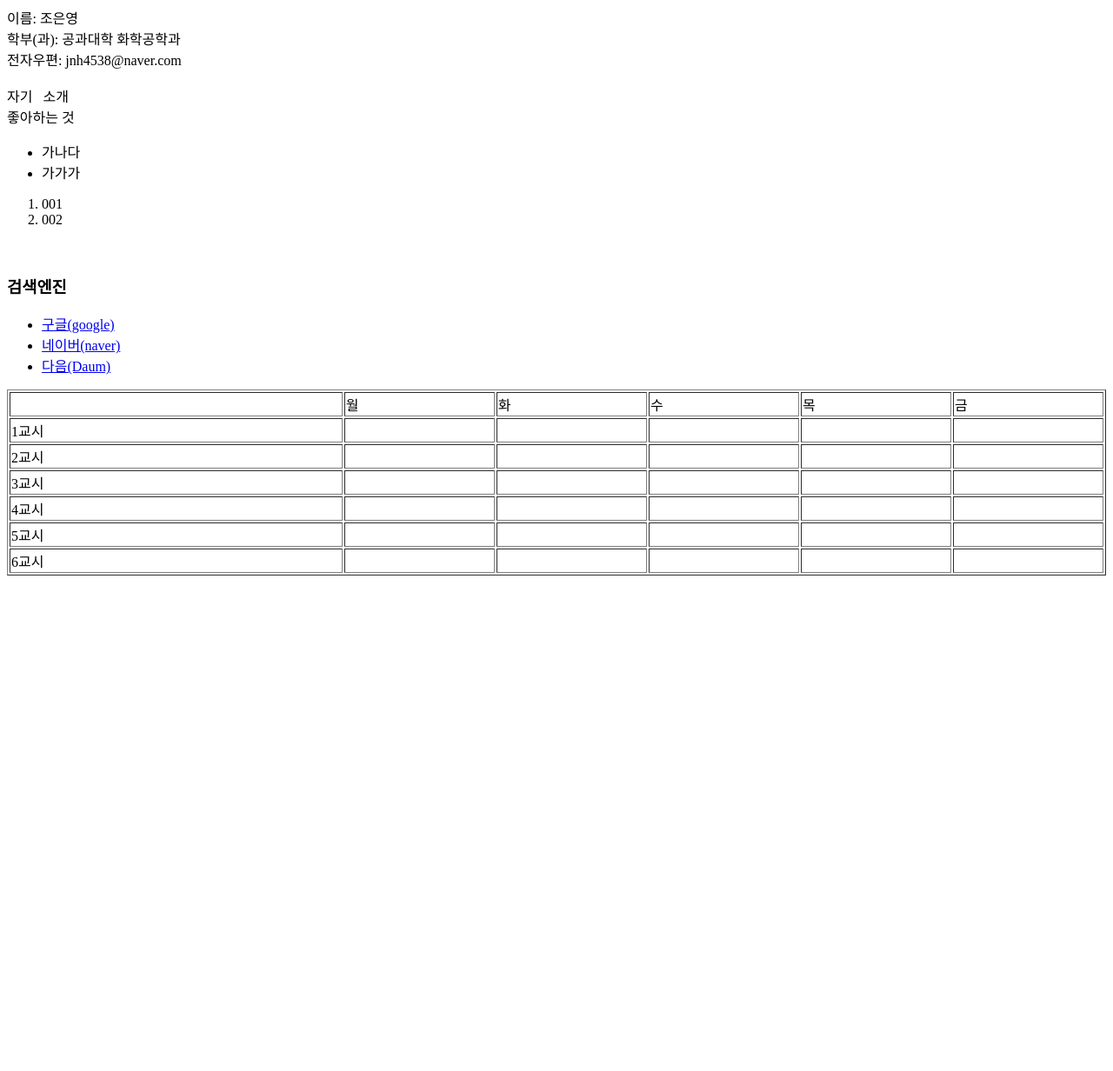
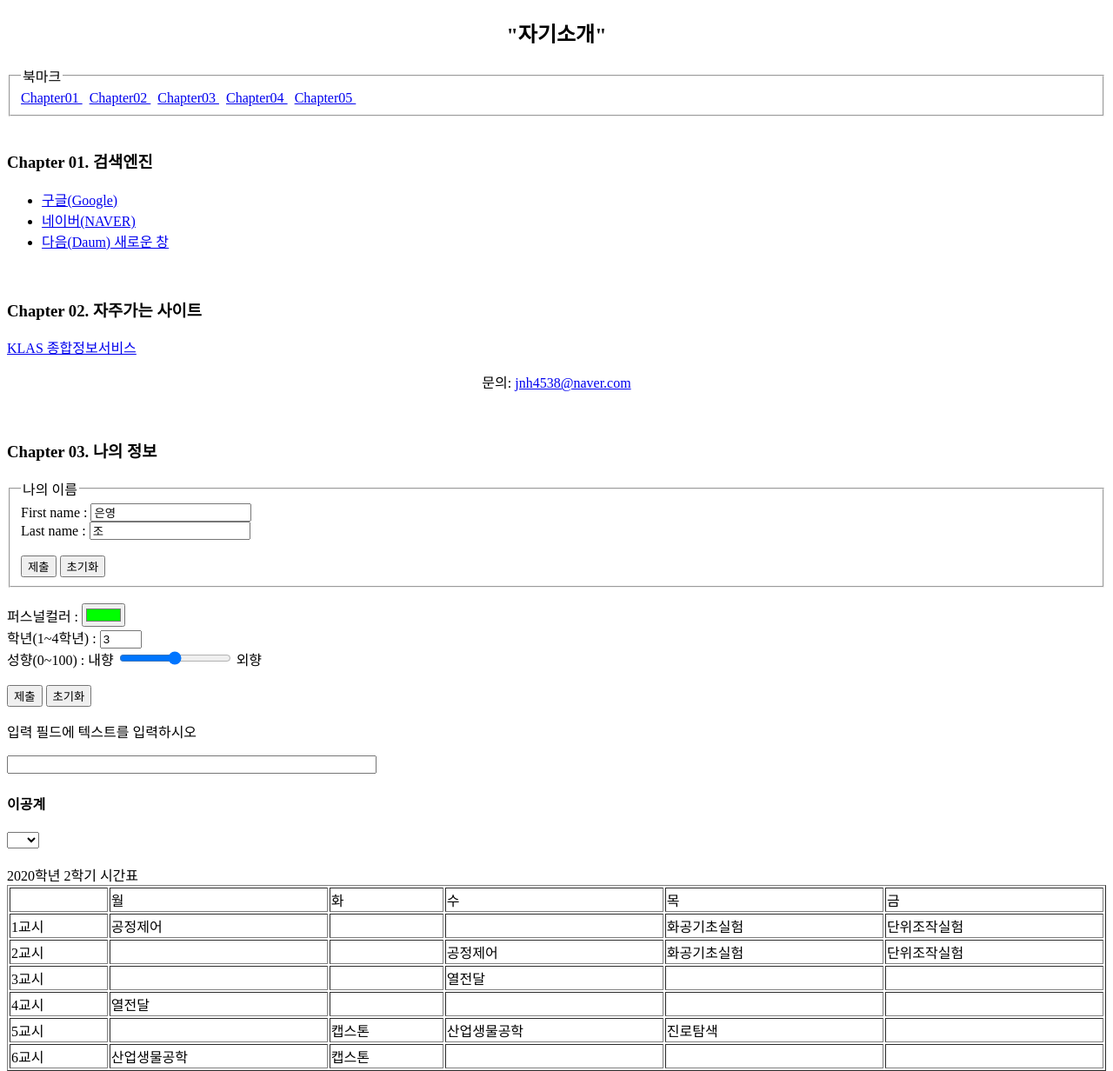
Before and after one commit to eunyoung6/eunyoung6.github.io, a plain HTML site: page index.html in a window 1280 px wide. Shown: the top 1232 px of the page at 87% size. Before the commit the page ends 800 px from the top, so only its background shows below. Drawn offline with Linux system fonts and the light colour scheme.

Commit message:
Update index.html

```diff
--- a/index.html
+++ b/index.html
@@ -1,33 +1,120 @@
-<!--HTML 문서 기본 구조-->
 <!DOCTYPE html>
 <HTML>
-<HEAD>
-  <title> 웹 프로그래밍 </title>
-</HEAD>
+<HEAD><title> 1차, 개인 프로젝트 계획서 </title></HEAD>
+
+
+
+<style>
+
+</style>
+
+
+
+
 <BODY>
-  이름: 조은영 <br>
-  학부(과): 공과대학 화학공학과 <br>
-  전자우편: jnh4538@naver.com <br>
-  <br>
-  자기 &nbsp; 소개 <br>
-  좋아하는 것 <br>
-  <ul> <li> 가나다 </li>
-       <li> 가가가 </li>
-  </ul>
-  <ol><li> 001 </li>
-    <li> 002 </li>
-  </ol>
+
+<a id=Top> </a>
+
+<h2 style="text-align:center;"> "자기소개" </h2>
+
+<fieldset>
+<legend> 북마크 </legend>
+<a href=#Chapter01> Chapter01 </a> &nbsp;
+<a href=#Chapter02> Chapter02 </a> &nbsp;
+<a href=#Chapter03> Chapter03 </a> &nbsp;
+<a href=#Chapter04> Chapter04 </a> &nbsp;
+<a href=#Chapter05> Chapter05 </a> &nbsp;
+</fieldset>
+
 
 <br>
-
-<h3> 검색엔진 </h3>
+<h3 id=Chapter01> Chapter 01. 검색엔진 </h3>
 <ul>
-    <li> <a href="https://www.google.com"> 구글(google) </a>
-    <li> <a href="https://www.naver.com" target=_self> 네이버(naver) </a>
-    <li> <a href="https://www.daum.net" target=_blank> 다음(Daum) </a>
+    <li> <a href="https://www.google.com"> 구글(Google) </a>
+    <li> <a href="https://www.naver.com" target=_self> 네이버(NAVER) </a>
+    <li> <a href="https://www.daum.net" target=_blank> 다음(Daum) 새로운 창 </a>
 </ul>
 
+
+<br>
+<h3 id=Chapter02> Chapter 02. 자주가는 사이트 </h3>
+<a href="https://klas.kw.ac.kr/std/cmn/frame/Frame.do" type="text/html"> KLAS 종합정보서비스 </a>
+
+<p align=center>
+문의: <a href="mailto: jnh4538@naver.com"> jnh4538@naver.com </a>
+</p>
+
+
+<br>
+<h3 id=Chapter03> Chapter 03. 나의 정보 </h3>
+<fieldset>
+<legend> 나의 이름 </legend> <!-- legend 태그 : 캡션 정의-->
+<form name="이름" action="https://eunyoung6.github.io/" method="GET">
+        <!--input 태그: type 속성-->
+        First name : <input type="text" name="firstname" value="은영"> <br>
+        Last name : <input type="text" name="lastname" value="조"> <br>
+
+        <input type="hidden" name="alias" value="Eunyoung"> <br>
+
+        <!-- type 속성 : 버튼 정의-->
+        <input type="submit" value="제출">
+        <input type="reset" value="초기화">
+
+</form>
+</fieldset>
+
+
+
+<br>
+<!--색깔, 숫자, 범위 선택-->
+<form name="Eunyoung" action="https://eunyoung6.github.io/" method="GET">
+퍼스널컬러 : <input type="color" name="favorite_color" value="#00ff00"> <br>
+학년(1~4학년) : <input type="number" name="grade" min="1" max="4" value="3"> <br>
+성향(0~100) : 내향 <input type="range" name="volume" min="0" max="100"> 외향 <br>
+<br>
+        <!-- type 속성 : 버튼 정의-->
+        <input type="submit" value="제출">
+        <input type="reset" value="초기화">
+
+</form>
+
+
+<!-- JavaScript : oninput 이벤트 -- 사용자 입력 시 발생-->
+<p> 입력 필드에 텍스트를 입력하시오 </p>
+<input type="text" id="myInput" oninput="myFunction()" size="50">
+
+<p id="demo"> </p>
+
+<script>
+    function myFunction() {
+        var temp=document.getElementById("myinput").value;
+        document.getElementById("demo").innerHTML="사용자 입력 :" +temp;
+    }
+</script>
+
+
+<h4> 이공계 </h4>
+<!-- 옵션 그룹화 optgroup 태그 -- @작동이 안되니 체크하기@ -->
+<select>
+    <optgroup label="공과대학">
+        <option value="Architectural_Engineering" 건축공학과> </option>
+        <option value="Environmental_Engineering" 환경공학과> </option>
+        <option value="Chemical_Engineering" 화학공학과>  </option>
+        <option value="Architecture" 건축학과> </option>
+
+    </optgroup>
+
+
+</select>
+<br>
+
+
+
+
+<br>
+<!-- 시간표 작성하기 -->
 <table width=100% border="1">
+    2020학년 2학기 시간표
     <tr>
             <td> </td>
             <td> 월</td>
@@ -39,34 +126,34 @@
 
     <tr>
             <td> 1교시 </td>
+            <td> 공정제어 </td>
             <td> &nbsp; </td>
             <td> &nbsp; </td>
-                <td> &nbsp; </td>
-                <td> &nbsp; </td>
-                <td> &nbsp; </td>
+            <td> 화공기초실험 </td>
+            <td> 단위조작실험 </td>
     </tr>
 
     <tr>
             <td> 2교시 </td>
             <td> &nbsp; </td>
             <td> &nbsp; </td>
-                <td> &nbsp; </td>
-                <td> &nbsp; </td>
-                <td> &nbsp; </td>
+            <td> 공정제어 </td>
+            <td> 화공기초실험 </td>
+            <td> 단위조작실험 </td>
     </tr>
 
     <tr>
             <td> 3교시 </td>
             <td> &nbsp; </td>
             <td> &nbsp; </td>
-                <td> &nbsp; </td>
+            <td> 열전달 </td>
             <td> &nbsp; </td>
             <td> &nbsp; </td>
     </tr>
 
     <tr>
             <td> 4교시 </td>
-                <td> &nbsp; </td>
+            <td> 열전달 </td>
             <td> &nbsp; </td>
             <td> &nbsp; </td>
             <td> &nbsp; </td>
@@ -76,16 +163,16 @@
     <tr>
             <td> 5교시 </td>
             <td> &nbsp; </td>
-                <td> &nbsp; </td>
-                <td> &nbsp; </td>
-                <td> &nbsp; </td>
+            <td> 캡스톤 </td>
+            <td> 산업생물공학 </td>
+            <td> 진로탐색 </td>
             <td> &nbsp; </td>
     </tr>
 
     <tr>
             <td> 6교시 </td>
-                <td> &nbsp; </td>
-                <td> &nbsp; </td>
+            <td> 산업생물공학 </td>
+            <td> 캡스톤 </td>
             <td> &nbsp; </td>
             <td> &nbsp; </td>
             <td> &nbsp; </td>
@@ -93,6 +180,48 @@
 </table>
 
 
+<br>
+<h3 id=Chapter04> Chapter 04. 내가 좋아하는 것들 </h3>
+
+<fieldset>
+    <legend> 좋아하는 음료수 </legend>
+    <select name="drinking" size="3" multiple>
+        <option value="Toreta" selected> 토레타 </option>
+        <option value="coca-cola"> 코카콜라 </option>
+        <option value="coffee"> 커피 </option>
+        <option value="milk"> 우유 </option>
+    </select>
+</fieldset>
+
+
+
+
+<br>
+<h3 id=Chapter05> Chapter 05. 다섯번째 </h3>
+
+    <h1 style="text-align: center;"> 웹 프로그래밍 </h1>
+    <div style="background-color: thistle; text-align: center;">
+<span>| <a href="intro.html" target="left"> 인사말 </a> </span>
+<span>| <a href="lecture.html" target="left"> 강의 소개 </a></span>
+<span>| <a href="info.html" target="left"> 담당교수</a></span>
+<span>| <a href="https://eunyoung6.github.io/" target="left"> 웹사이트 </a></span>
+    </div>
+    <hr>
+    <div style="text-align: center;">
+<iframe srcdoc="left" name="left" height="400" width="400"
+                                        style="border: 0px;" sandbox> </iframe>
+<iframe srcdoc="right" name="right" height="400" width="400"> </iframe>
+
+    </div>
+    <hr>
+<div style="background-color: yellowgreen; text-align:center;"> Eunyoung </div>
+
+
+
+
+<br>
+[ <a href=#Top> Top </a> ]
+
 
 </BODY>
 </HTML>
```
Lines whose indentation alone changed are shown as unchanged.
